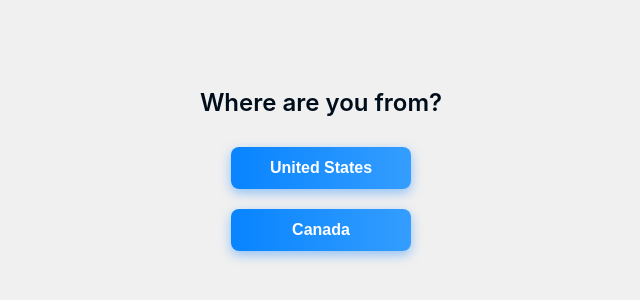
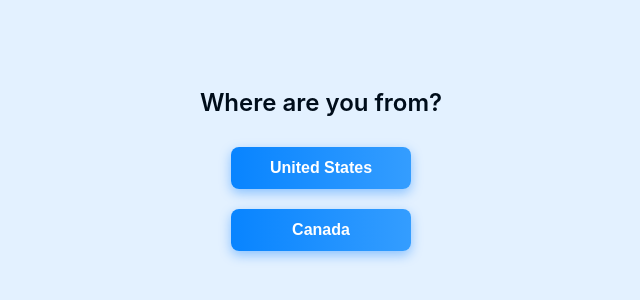
Before and after one commit to eliask47/lander, a plain HTML site: page lander/red1/index.html in a window 1280 px wide. Shown: the part 234-534 px from the top of the page, without its empty margins (319-959 px from the left). Drawn offline with Linux system fonts and the light colour scheme.

Commit message:
Update index.html

```diff
--- a/lander/red1/index.html
+++ b/lander/red1/index.html
@@ -8,7 +8,7 @@
     body {
       margin: 0;
       padding: 0;
-      background: #f0f0f0;
+      background: #e3f1ff;
       color: white;
       font-family: 'Inter', sans-serif;
       display: flex;
```
